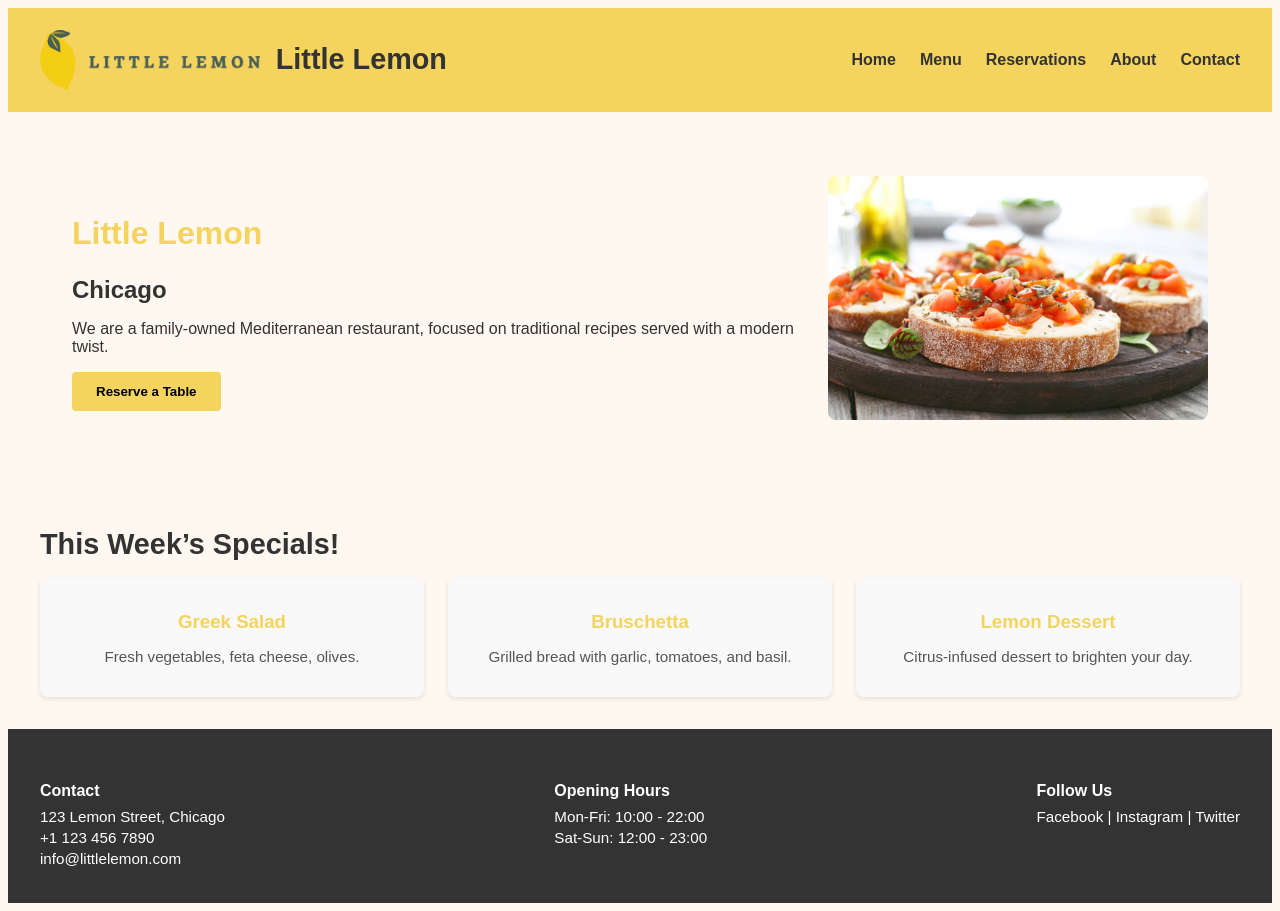
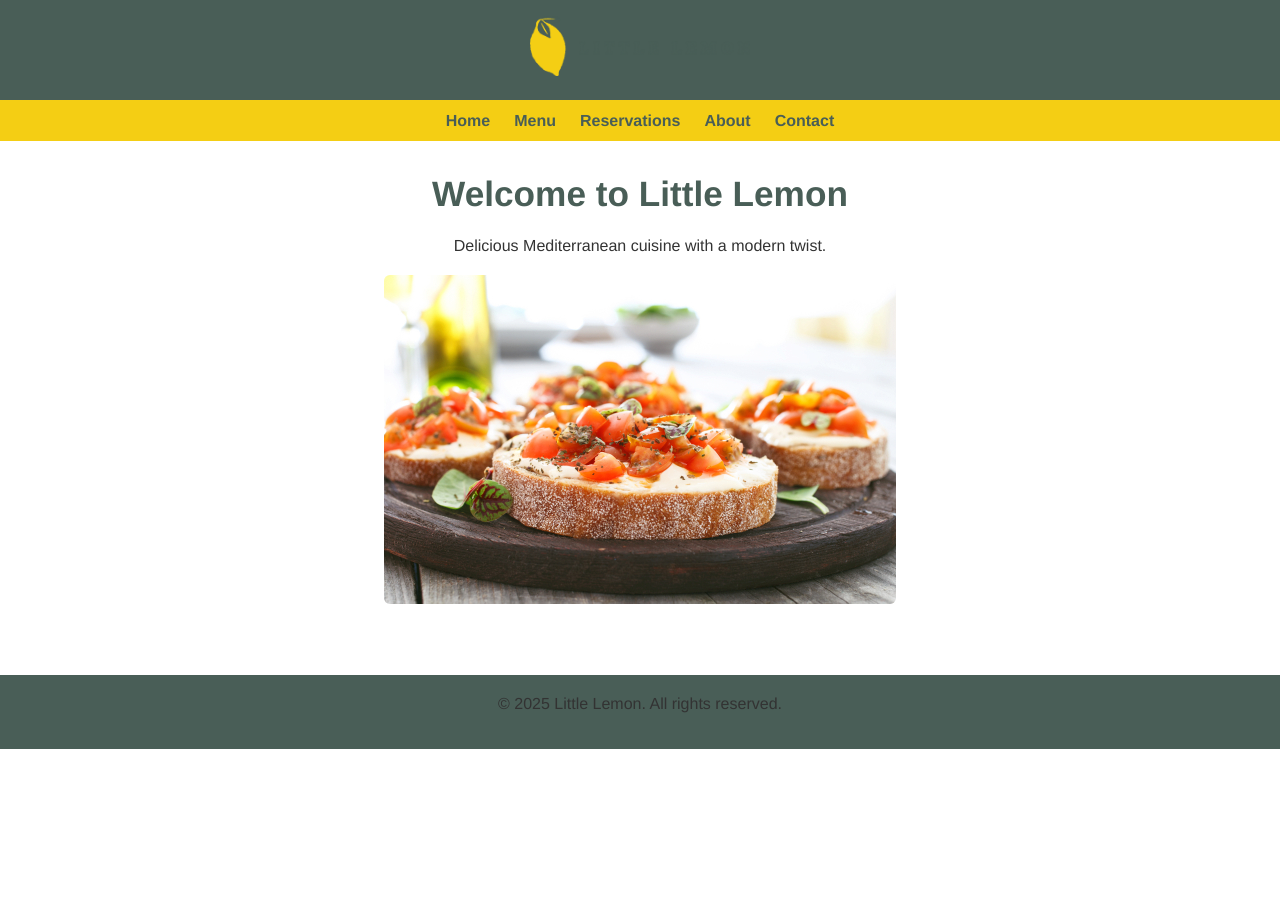
Before and after one commit to EjaSarah/lemon-project, a React (Vite) app: page / in a window 1280 px wide. After the commit the page ends 800 px from the top, so only its background shows below. Built offline with nearby package versions, Linux system fonts and the light colour scheme.

Commit message:
added global styles file and folder

```diff
--- a/src/App.jsx
+++ b/src/App.jsx
@@ -1,16 +1,35 @@
+// import Header from "./components/Header/Header";
+// import Nav from "./components/Nav/Nav";
+// import Main from "./components/Main/Main";
+// import Footer from "./components/Footer/Footer";
+// import "./App.css";
+
+// function App() {
+//   return (
+//     <>
+//       <div className="header-wrapper">
+//         <Header />
+//         <Nav />
+//       </div>
+//       <Main />
+//       <Footer />
+//     </>
+//   );
+// }
+
+// export default App;
+
 import Header from "./components/Header/Header";
 import Nav from "./components/Nav/Nav";
 import Main from "./components/Main/Main";
 import Footer from "./components/Footer/Footer";
-import "./App.css";
+import "./styles/global.css";
 
 function App() {
   return (
     <>
-      <div className="header-wrapper">
-        <Header />
-        <Nav />
-      </div>
+      <Header />
+      <Nav />
       <Main />
       <Footer />
     </>
--- a/src/components/Footer/Footer.css
+++ b/src/components/Footer/Footer.css
@@ -1,3 +1,5 @@
+/*
+
 .footer {
   display: flex;
   justify-content: space-between;
@@ -17,10 +19,17 @@
   font-size: 0.95rem;
 }
 
-/* Responsive */
 @media (max-width: 768px) {
   .footer {
     flex-direction: column;
     align-items: flex-start;
   }
+} */
+
+.footer {
+  background-color: var(--primary-color);
+  color: #fff;
+  padding: 1rem;
+  text-align: center;
+  margin-top: 2rem;
 }
--- a/src/components/Footer/Footer.jsx
+++ b/src/components/Footer/Footer.jsx
@@ -1,57 +1,71 @@
-import "./Footer.css";
+// import "./Footer.css";
 
-// src/components/Footer/Footer.jsx
-import React from "react";
+// // src/components/Footer/Footer.jsx
+// import React from "react";
+// import "./Footer.css";
+
+// function Footer() {
+//   return (
+//     <footer className="footer">
+//       <div className="footer-column">
+//         <h4>Contact</h4>
+//         <p>123 Lemon Street, Chicago</p>
+//         <p>+1 123 456 7890</p>
+//         <p>info@littlelemon.com</p>
+//       </div>
+//       <div className="footer-column">
+//         <h4>Opening Hours</h4>
+//         <p>Mon-Fri: 10:00 - 22:00</p>
+//         <p>Sat-Sun: 12:00 - 23:00</p>
+//       </div>
+//       <div className="footer-column">
+//         <h4>Follow Us</h4>
+//         <p>Facebook | Instagram | Twitter</p>
+//       </div>
+//     </footer>
+//   );
+// }
+
+// export default Footer;
+
+// // const Footer = () => {
+// //   return (
+// //     <footer className="footer">
+// //       <div className="footer-content">
+// //         <div className="footer-logo">Little Lemon</div>
+// //         <ul className="footer-links">
+// //           <li>Home</li>
+// //           <li>About</li>
+// //           <li>Menu</li>
+// //           <li>Reservations</li>
+// //           <li>Order Online</li>
+// //           <li>Login</li>
+// //         </ul>
+// //         <div className="footer-contact">
+// //           <p>123 Mediterranean St, Chicago, IL</p>
+// //           <p>Email: contact@littlelemon.com</p>
+// //           <p>Phone: (123) 456-7890</p>
+// //         </div>
+// //         <div className="footer-social">
+// //           <span>Facebook</span> | <span>Instagram</span> | <span>Twitter</span>
+// //         </div>
+// //       </div>
+// //     </footer>
+// //   );
+// // };
+
+// // export default Footer;
+
 import "./Footer.css";
 
 function Footer() {
   return (
     <footer className="footer">
-      <div className="footer-column">
-        <h4>Contact</h4>
-        <p>123 Lemon Street, Chicago</p>
-        <p>+1 123 456 7890</p>
-        <p>info@littlelemon.com</p>
-      </div>
-      <div className="footer-column">
-        <h4>Opening Hours</h4>
-        <p>Mon-Fri: 10:00 - 22:00</p>
-        <p>Sat-Sun: 12:00 - 23:00</p>
-      </div>
-      <div className="footer-column">
-        <h4>Follow Us</h4>
-        <p>Facebook | Instagram | Twitter</p>
-      </div>
+      <p>
+        &copy; {new Date().getFullYear()} Little Lemon. All rights reserved.
+      </p>
     </footer>
   );
 }
 
 export default Footer;
-
-// const Footer = () => {
-//   return (
-//     <footer className="footer">
-//       <div className="footer-content">
-//         <div className="footer-logo">Little Lemon</div>
-//         <ul className="footer-links">
-//           <li>Home</li>
-//           <li>About</li>
-//           <li>Menu</li>
-//           <li>Reservations</li>
-//           <li>Order Online</li>
-//           <li>Login</li>
-//         </ul>
-//         <div className="footer-contact">
-//           <p>123 Mediterranean St, Chicago, IL</p>
-//           <p>Email: contact@littlelemon.com</p>
-//           <p>Phone: (123) 456-7890</p>
-//         </div>
-//         <div className="footer-social">
-//           <span>Facebook</span> | <span>Instagram</span> | <span>Twitter</span>
-//         </div>
-//       </div>
-//     </footer>
-//   );
-// };
-
-// export default Footer;
--- a/src/components/Header/Header.css
+++ b/src/components/Header/Header.css
@@ -1,4 +1,4 @@
-.header {
+/* .header {
   display: flex;
   align-items: center;
   gap: 1rem;
@@ -11,4 +11,15 @@
 .header-title {
   font-size: 1.8rem;
   color: #333;
+} */
+
+.header {
+  background-color: var(--primary-color);
+  padding: 1rem;
+  text-align: center;
 }
+
+.logo {
+  height: 60px;
+  border-radius: 0;
+}
--- a/src/components/Header/Header.jsx
+++ b/src/components/Header/Header.jsx
@@ -4,8 +4,8 @@ import "./Header.css";
 function Header() {
   return (
     <header className="header">
-      <img src={logo} alt="Little Lemon Logo" className="header-logo" />
-      <h1 className="header-title">Little Lemon</h1>
+      <img src={logo} alt="Little Lemon Logo" className="logo" />
+      {/* <h1 className="header-title">Little Lemon</h1> */}
     </header>
   );
 }
--- a/src/components/Main/Main.css
+++ b/src/components/Main/Main.css
@@ -1,4 +1,4 @@
-main {
+/* main {
   padding: 2rem;
   display: flex;
   flex-direction: column;
@@ -6,7 +6,7 @@ main {
 }
 
 /* Hero Section */
-.hero-section {
+/*.hero-section {
   display: flex;
   justify-content: space-between;
   align-items: center;
@@ -53,7 +53,7 @@ main {
   border-radius: 8px;
 }
 
-/* Menu Section */
+/*
 .menu-section h2 {
   font-size: 1.8rem;
   color: #333;
@@ -84,7 +84,7 @@ main {
   font-size: 0.95rem;
 }
 
-/* Responsive */
+/*
 @media (max-width: 768px) {
   .hero-section {
     flex-direction: column;
@@ -93,4 +93,22 @@ main {
   .hero-image img {
     max-width: 100%;
   }
+} */
+
+.main {
+  padding: 2rem;
+  text-align: center;
 }
+
+.hero {
+  max-width: 800px;
+  margin: 0 auto;
+}
+
+.hero h1 {
+  color: var(--primary-color);
+}
+
+.hero p {
+  margin-bottom: 1rem;
+}
--- a/src/components/Main/Main.jsx
+++ b/src/components/Main/Main.jsx
@@ -3,44 +3,58 @@ import heroImage from "../../images/food4.jpg";
 
 function Main() {
   return (
-    <main>
-      {/* Hero Section */}
-      <section className="hero-section">
-        <div className="hero-text">
-          <h2>Little Lemon</h2>
-          <h3>Chicago</h3>
-          <p>
-            We are a family-owned Mediterranean restaurant, focused on
-            traditional recipes served with a modern twist.
-          </p>
-          <button className="reserve-btn">Reserve a Table</button>
-        </div>
-        <div className="hero-image">
-          {/* You can replace with actual hero image */}
-          <img src={heroImage} alt="Delicious food" />
-        </div>
-      </section>
-
-      {/* Menu Section */}
-      <section className="menu-section">
-        <h2>This Week’s Specials!</h2>
-        <div className="menu-grid">
-          <div className="menu-card">
-            <h3>Greek Salad</h3>
-            <p>Fresh vegetables, feta cheese, olives.</p>
-          </div>
-          <div className="menu-card">
-            <h3>Bruschetta</h3>
-            <p>Grilled bread with garlic, tomatoes, and basil.</p>
-          </div>
-          <div className="menu-card">
-            <h3>Lemon Dessert</h3>
-            <p>Citrus-infused dessert to brighten your day.</p>
-          </div>
-        </div>
+    <main className="main">
+      <section className="hero">
+        <h1>Welcome to Little Lemon</h1>
+        <p>Delicious Mediterranean cuisine with a modern twist.</p>
+        <img src={heroImage} alt="Little Lemon Restaurant" />
       </section>
     </main>
   );
 }
 
 export default Main;
+
+// function Main() {
+//   return (
+//     <main>
+//       {/* Hero Section */}
+//       <section className="hero-section">
+//         <div className="hero-text">
+//           <h2>Little Lemon</h2>
+//           <h3>Chicago</h3>
+//           <p>
+//             We are a family-owned Mediterranean restaurant, focused on
+//             traditional recipes served with a modern twist.
+//           </p>
+//           <button className="reserve-btn">Reserve a Table</button>
+//         </div>
+//         <div className="hero-image">
+//           {/* You can replace with actual hero image */}
+//           <img src={heroImage} alt="Delicious food" />
+//         </div>
+//       </section>
+
+//       {/* Menu Section */}
+//       <section className="menu-section">
+//         <h2>This Week’s Specials!</h2>
+//         <div className="menu-grid">
+//           <div className="menu-card">
+//             <h3>Greek Salad</h3>
+//             <p>Fresh vegetables, feta cheese, olives.</p>
+//           </div>
+//           <div className="menu-card">
+//             <h3>Bruschetta</h3>
+//             <p>Grilled bread with garlic, tomatoes, and basil.</p>
+//           </div>
+//           <div className="menu-card">
+//             <h3>Lemon Dessert</h3>
+//             <p>Citrus-infused dessert to brighten your day.</p>
+//           </div>
+//         </div>
+//       </section>
+//     </main>
+//   );
+// }
+
+// export default Main;
--- a/src/components/Nav/Nav.css
+++ b/src/components/Nav/Nav.css
@@ -1,4 +1,4 @@
-.nav ul {
+/* .nav ul {
   display: flex;
   gap: 1.5rem;
   list-style: none;
@@ -13,11 +13,34 @@
 
 .nav a:hover {
   color: #f4d35e; /* lemon highlight */
-}
+/*}
 
 @media (max-width: 768px) {
   .nav ul {
     flex-direction: column;
     gap: 0.5rem;
   }
+} */
+
+.nav {
+  background-color: var(--secondary-color);
+  padding: 0.5rem 1rem;
 }
+
+.nav ul {
+  display: flex;
+  justify-content: center;
+  list-style: none;
+  gap: 1.5rem;
+}
+
+.nav a {
+  text-decoration: none;
+  color: var(--primary-color);
+  font-weight: 600;
+  transition: color 0.3s ease;
+}
+
+.nav a:hover {
+  color: #000;
+}
--- /dev/null
+++ b/src/styles/global.css
@@ -0,0 +1,63 @@
+/* Reset */
+* {
+  margin: 0;
+  padding: 0;
+  box-sizing: border-box;
+}
+
+/* Root variables for consistent theme */
+:root {
+  --primary-color: #495e57;
+  --secondary-color: #f4ce14;
+  --text-color: #333;
+  --background-color: #fff;
+  --font-family: "Helvetica Neue", Arial, sans-serif;
+}
+
+body {
+  font-family: var(--font-family);
+  color: var(--text-color);
+  background-color: var(--background-color);
+  line-height: 1.6;
+}
+
+/* Headings */
+h1,
+h2,
+h3,
+h4,
+h5,
+h6 {
+  font-weight: 600;
+  margin-bottom: 0.5em;
+  line-height: 1.2;
+}
+
+h1 {
+  font-size: 2.2rem;
+}
+h2 {
+  font-size: 1.8rem;
+}
+h3 {
+  font-size: 1.4rem;
+}
+
+/* Paragraphs and spans */
+p {
+  font-size: 1rem;
+  margin-bottom: 1em;
+  color: var(--text-color);
+}
+
+span {
+  font-weight: 500;
+  color: var(--primary-color);
+}
+
+/* Images */
+img {
+  max-width: 100%;
+  height: auto;
+  border-radius: 6px;
+}
```
